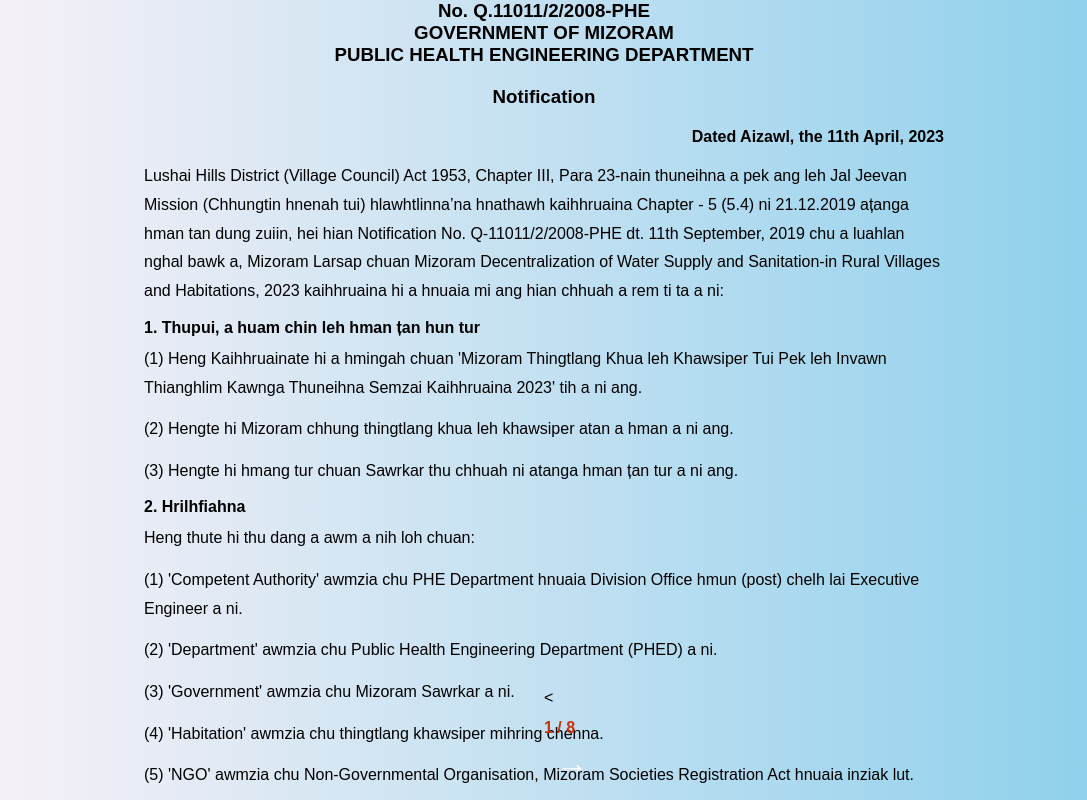
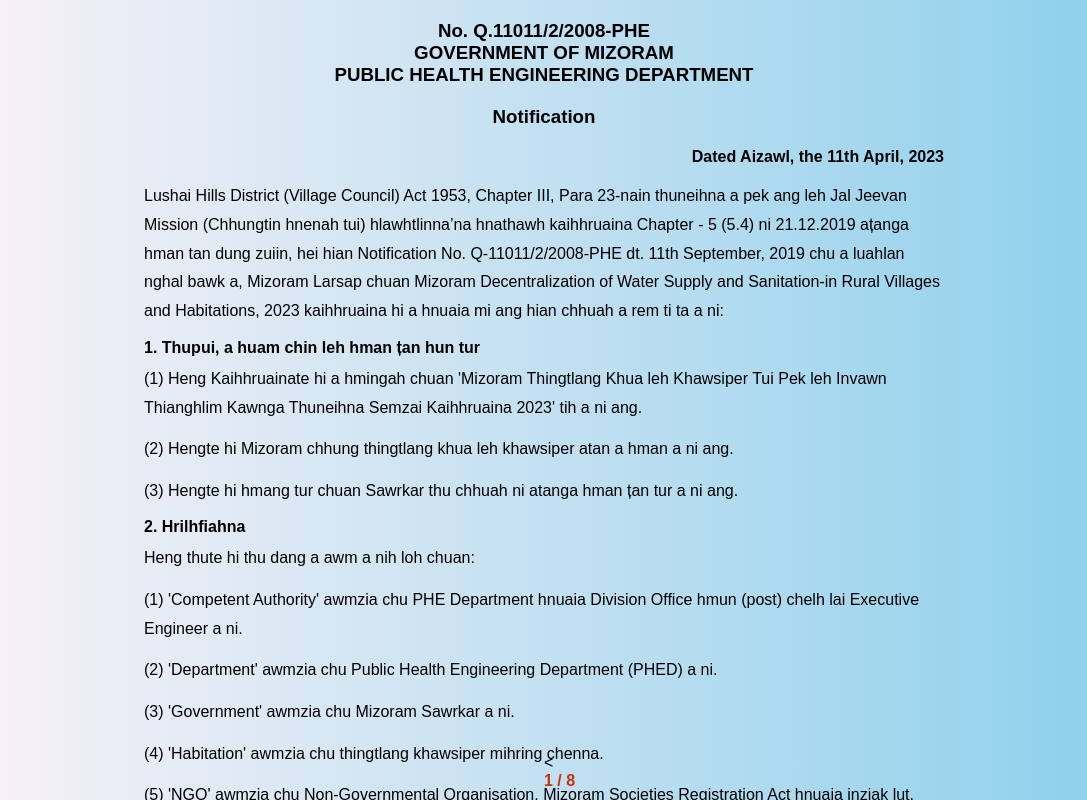
Before and after one commit to stefie16/WATSAN-GUIDELINE, a plain HTML site: page index.html in a window 1280 px wide. Shown: the whole page, without its empty margins (96-1183 px from the left). Drawn offline with Linux system fonts and the light colour scheme.

Commit message:
Add files via upload

```diff
--- a/styles.css
+++ b/styles.css
@@ -7,23 +7,24 @@
 
 html, body {
   font-family: sans-serif;
-  overflow: hidden; /* A pawimawh! A pangngai scroll a ti bo */
+  margin: 0;
+
 }
 
 /* Page zawng zawng awmna container */
 .fullpage-container {
-  position: relative;
+position: relative;
   height: 100vh;
   width: 100%;
   overflow: hidden;
-
   background: linear-gradient(90deg, #fff3f8, #87CEEB);
 }
 
 /* Page tin style */
 .page {
+  padding: 20px;
   position: absolute;
-  top: 0;
+  top: 0px;
   left: 0;
   height: 100vh;
   width: 100%;
@@ -103,16 +104,32 @@ footer {
   z-index: 100;
 }
 .page-link {
-  color: white;
-  background-color: transparent;
-  padding: 8px 12px;
-  font-size: 2rem;
+  position: absolute;
+  top: 50%;
+  transform: translateX(-50);
+  z-index: 10;
+  color: rgba(0, 0, 0, 0.1);
+  font-size: 100px;
   font-weight: bold;
+  cursor: pointer;
+  display: flex;
+  align-items: center;
+  justify-content: center;
   border: none;
-  border-radius: 4px;
-  cursor: pointer;
+  outline: 2px solid transparent;
+  }
 
-}
+
+  #next-btn {
+    right: 20px;
+    background-color: transparent;
+
+  }
+  #prev-btn {
+    left: 20px;
+    background-color: transparent;
+
+  }
 .page-link:disabled {
   color: transparent;
   cursor: not-allowed;
```
